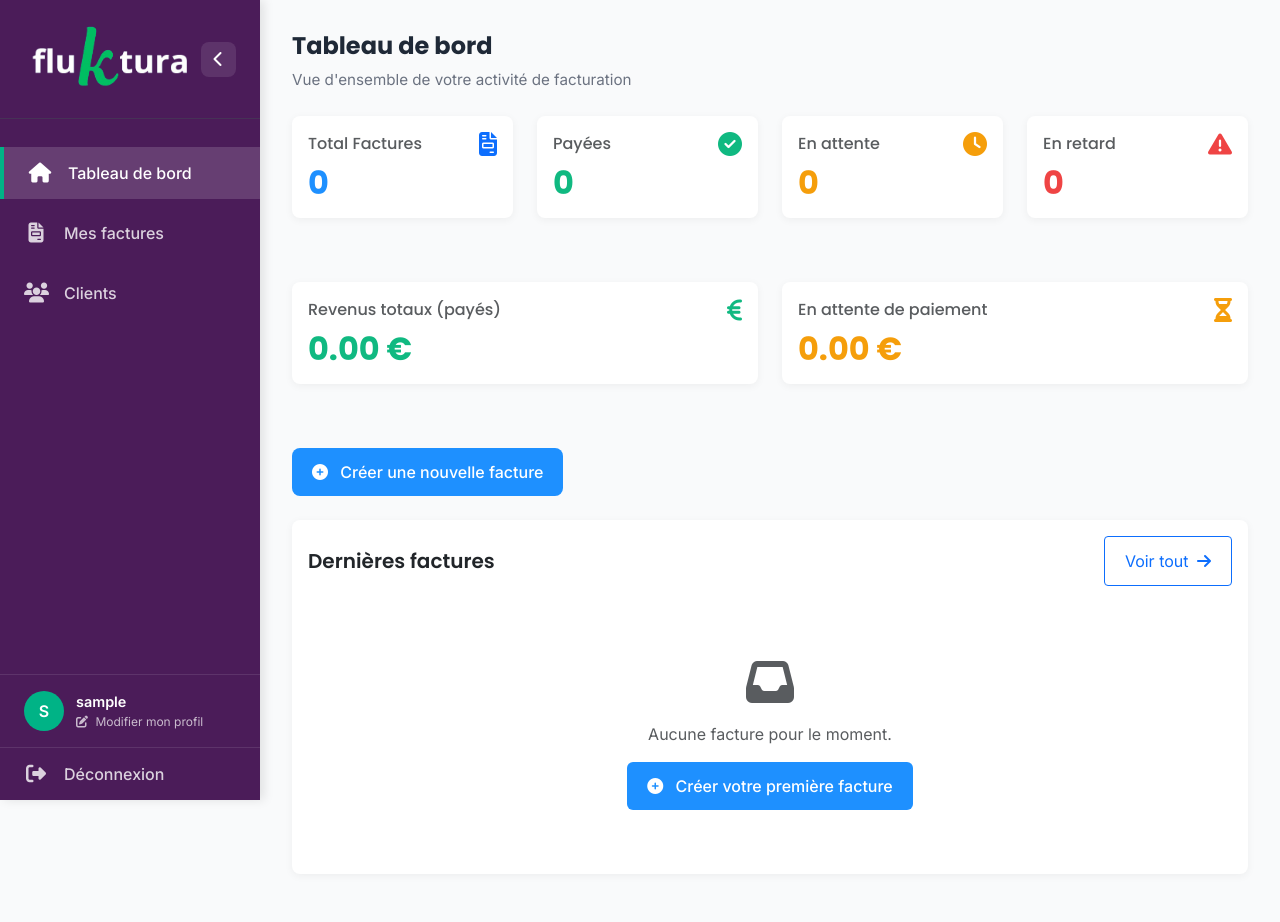
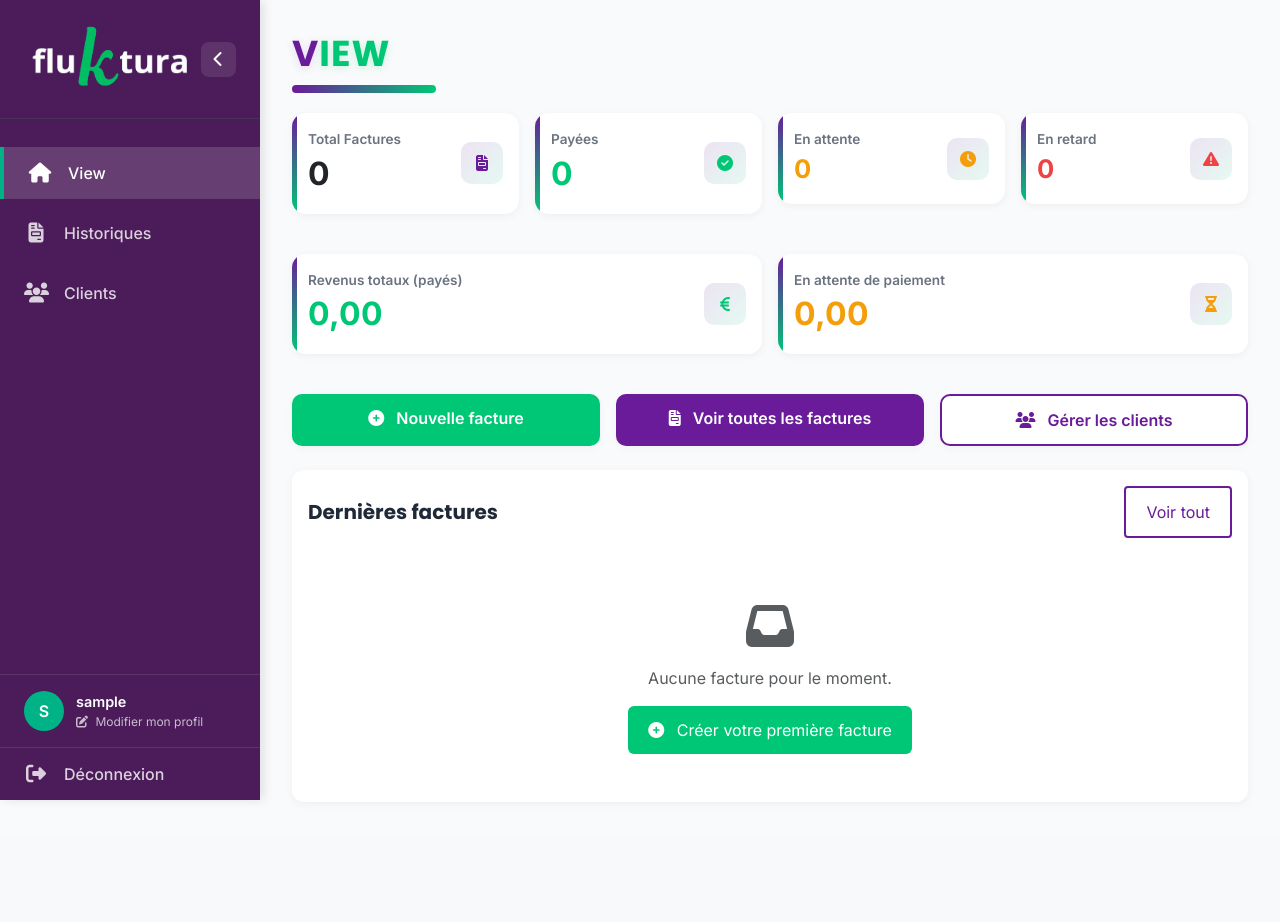
Before and after one commit to kossaiRedou/EasInvoice, a Django app: page /dashboard/ in a window 1280 px wide. After the commit the page ends 800 px from the top, so only its background shows below. Run offline with Django 5.2, Linux system fonts and the light colour scheme; the visitor is signed in with stand-in values (Sample User, id 1); data that the repository does not hold is empty; parts of the project's set-up code (start-up, migrations or seed data) failed here and were passed over.

Commit message:
dasboard embeli, titre changé en VIEW

```diff
--- a/templates/CORE/dashboard.html
+++ b/templates/CORE/dashboard.html
@@ -5,176 +5,190 @@
 {% block extra_css %}
 {{ block.super }}
 <style>
-    /* Mobile optimization pour dashboard */
-    @media (max-width: 768px) {
-        /* Stats cards: 2 colonnes sur mobile */
-        .row.g-4 .col-md-3 {
-            width: 50%;
-            padding-left: 0.5rem;
-            padding-right: 0.5rem;
+    :root {
+        --dash-purple: #6A1B9A; /* logo purple */
+        --dash-green: #00C776;  /* logo green */
     }
 
-        .row.g-4 .col-md-6 {
-            width: 100%;
-            padding-left: 0.5rem;
-            padding-right: 0.5rem;
+    /* Header */
+    .page-header {
+        margin-bottom: 1.25rem;
     }
+    .page-title {
+        font-weight: 800;
+        margin: 0;
+        letter-spacing: 0.2px;
+    }
+    .page-subtitle {
+        color: var(--text-secondary);
+        margin-top: 0.25rem;
+    }
+    /* Embellished title */
+    .brand-title { position: relative; display: inline-block; letter-spacing: 1px; }
+    .brand-title::after { content: ''; display: block; height: 8px; width: 180px; max-width: 80%; margin-top: 10px; border-radius: 999px; background: linear-gradient(90deg, var(--dash-purple), var(--dash-green)); }
+    .brand-purple { color: var(--dash-purple); text-shadow: 0 2px 8px rgba(106,27,154,.15); }
+    .brand-green { color: var(--dash-green); text-shadow: 0 2px 8px rgba(0,199,118,.18); }
+    .page-title.brand-title { font-size: 2.25rem; }
 
-        /* Cards plus compactes sur mobile */
-        .card {
-            margin-bottom: 1rem;
+    /* KPI Cards */
+    .kpi-card {
+        position: relative;
+        border: none;
+        border-radius: 14px;
+        background: white;
+        box-shadow: 0 2px 8px rgba(0,0,0,0.05);
+        overflow: hidden;
+        transition: transform .15s ease, box-shadow .2s ease;
     }
+    .kpi-card::before {
+        content: '';
+        position: absolute;
+        inset: 0 auto 0 0;
+        width: 5px;
+        background: linear-gradient(180deg, var(--dash-purple), var(--dash-green));
+    }
+    .kpi-card:hover {
+        transform: translateY(-2px);
+        box-shadow: 0 8px 18px rgba(0,0,0,0.08);
+    }
+    .kpi-icon {
+        width: 42px; height: 42px;
+        display: inline-flex; align-items: center; justify-content: center;
+        border-radius: 10px;
+        background: linear-gradient(135deg, rgba(106,27,154,.12), rgba(0,199,118,.10));
+        color: var(--dash-purple);
+    }
+    .kpi-label { color: var(--text-secondary); font-size: .85rem; font-weight: 600; }
+    .kpi-value { font-weight: 800; font-size: 2rem; letter-spacing: .3px; }
+    .kpi-value.small { font-size: 1.6rem; }
 
-        .card-body {
-            padding: 1rem;
+    /* Quick actions */
+    .quick-actions .btn {
+        border-radius: 10px;
+        font-weight: 600;
+        padding: .75rem 1rem;
+        box-shadow: 0 2px 8px rgba(0,0,0,0.04);
+        transition: transform .15s ease, box-shadow .2s ease;
     }
+    .quick-actions .btn:hover { transform: translateY(-2px); box-shadow: 0 6px 16px rgba(0,0,0,0.08); }
+    .btn-purple { background: var(--dash-purple); color: #fff; border: none; }
+    .btn-green  { background: var(--dash-green); color: #fff; border: none; }
+    .btn-outline-purple { border: 2px solid var(--dash-purple); color: var(--dash-purple); background: #fff; }
+    .btn-outline-purple:hover { background: rgba(106,27,154,.08); }
 
-        .card-body h2 {
-            font-size: 1.75rem;
-        }
+    /* Table */
+    .table-container { background: white; border-radius: 12px; box-shadow: 0 2px 10px rgba(0,0,0,.05); }
+    .table thead { background: #f8fafc; }
+    .table-hover tbody tr:hover { background: #fbfbff; }
 
-        .card-body h6 {
-            font-size: 0.8rem;
-        }
+    /* Badges status keep existing classes, ensure bold */
+    .badge { font-weight: 700; }
 
-        /* Button actions full width */
-        .mb-4 .btn-lg {
-            width: 100%;
-            margin-bottom: 1rem;
-        }
-
-        /* Table responsive sur mobile */
-        .table {
-            font-size: 0.8rem;
-        }
-
-        .table th, .table td {
-            padding: 0.5rem 0.25rem;
-        }
-
-        /* Masquer certaines colonnes sur mobile */
-        @media (max-width: 576px) {
-            .table th:nth-child(3),
-            .table td:nth-child(3),
-            .table th:nth-child(6),
-            .table td:nth-child(6) {
-                display: none;
-            }
-
-            .row.g-4 .col-md-3 {
-                width: 100%;
-            }
-        }
+    @media (max-width: 768px) {
+        .kpi-value { font-size: 1.6rem; }
+        .page-title.brand-title { font-size: 1.9rem; }
+        .brand-title::after { height: 6px; width: 140px; }
     }
 </style>
 {% endblock %}
 
 {% block content %}
 <div class="page-header">
-    <h1 class="page-title">Tableau de bord</h1>
-    <p class="page-subtitle">Vue d'ensemble de votre activité de facturation</p>
+    <h1 class="page-title brand-title"><span class="brand-purple">V</span><span class="brand-green">IEW</span></h1>
+
 </div>
 
-<!-- Statistiques -->
-<div class="row g-4 mb-5">
-    <div class="col-md-3">
-        <div class="card">
-            <div class="card-body">
-                <div class="d-flex align-items-center justify-content-between mb-2">
-                    <h6 class="text-muted mb-0">Total Factures</h6>
-                    <i class="fas fa-file-invoice text-primary" style="font-size: 1.5rem;"></i>
+<!-- KPIs -->
+<div class="row g-3 mb-4">
+    <div class="col-6 col-md-3">
+        <div class="card kpi-card">
+            <div class="card-body d-flex align-items-center justify-content-between">
+                <div>
+                    <div class="kpi-label">Total Factures</div>
+                    <div class="kpi-value" data-countup="{{ total_invoices|default:0 }}">0</div>
                 </div>
-                <h2 class="mb-0" style="color: var(--blue-primary); font-weight: 700;">{{ total_invoices }}</h2>
+                <div class="kpi-icon"><i class="fas fa-file-invoice"></i></div>
             </div>
         </div>
     </div>
-
-    <div class="col-md-3">
-        <div class="card">
-            <div class="card-body">
-                <div class="d-flex align-items-center justify-content-between mb-2">
-                    <h6 class="text-muted mb-0">Payées</h6>
-                    <i class="fas fa-check-circle" style="font-size: 1.5rem; color: #10B981;"></i>
+    <div class="col-6 col-md-3">
+        <div class="card kpi-card">
+            <div class="card-body d-flex align-items-center justify-content-between">
+                <div>
+                    <div class="kpi-label">Payées</div>
+                    <div class="kpi-value" style="color: var(--dash-green);" data-countup="{{ paid_invoices|default:0 }}">0</div>
                 </div>
-                <h2 class="mb-0" style="color: #10B981; font-weight: 700;">{{ paid_invoices }}</h2>
+                <div class="kpi-icon" style="color: var(--dash-green);"><i class="fas fa-check-circle"></i></div>
             </div>
         </div>
     </div>
-
-    <div class="col-md-3">
-        <div class="card">
-            <div class="card-body">
-                <div class="d-flex align-items-center justify-content-between mb-2">
-                    <h6 class="text-muted mb-0">En attente</h6>
-                    <i class="fas fa-clock" style="font-size: 1.5rem; color: #F59E0B;"></i>
+    <div class="col-6 col-md-3">
+        <div class="card kpi-card">
+            <div class="card-body d-flex align-items-center justify-content-between">
+                <div>
+                    <div class="kpi-label">En attente</div>
+                    <div class="kpi-value small" style="color: #F59E0B;" data-countup="{{ pending_invoices|default:0 }}">0</div>
                 </div>
-                <h2 class="mb-0" style="color: #F59E0B; font-weight: 700;">{{ pending_invoices }}</h2>
+                <div class="kpi-icon" style="color:#F59E0B;"><i class="fas fa-clock"></i></div>
             </div>
         </div>
     </div>
-
-    <div class="col-md-3">
-        <div class="card">
-            <div class="card-body">
-                <div class="d-flex align-items-center justify-content-between mb-2">
-                    <h6 class="text-muted mb-0">En retard</h6>
-                    <i class="fas fa-exclamation-triangle" style="font-size: 1.5rem; color: #EF4444;"></i>
+    <div class="col-6 col-md-3">
+        <div class="card kpi-card">
+            <div class="card-body d-flex align-items-center justify-content-between">
+                <div>
+                    <div class="kpi-label">En retard</div>
+                    <div class="kpi-value small" style="color:#EF4444;" data-countup="{{ overdue_invoices|default:0 }}">0</div>
                 </div>
-                <h2 class="mb-0" style="color: #EF4444; font-weight: 700;">{{ overdue_invoices }}</h2>
+                <div class="kpi-icon" style="color:#EF4444;"><i class="fas fa-exclamation-triangle"></i></div>
             </div>
         </div>
     </div>
 </div>
 
-<!-- Montants -->
-<div class="row g-4 mb-5">
+<!-- Revenus / En attente -->
+<div class="row g-3 mb-4">
     <div class="col-md-6">
-        <div class="card">
-            <div class="card-body">
-                <div class="d-flex align-items-center justify-content-between mb-2">
-                    <h6 class="text-muted mb-0">Revenus totaux (payés)</h6>
-                    <i class="fas fa-euro-sign" style="font-size: 1.5rem; color: #10B981;"></i>
+        <div class="card kpi-card">
+            <div class="card-body d-flex align-items-center justify-content-between">
+                <div>
+                    <div class="kpi-label">Revenus totaux (payés)</div>
+                    <div class="kpi-value" style="color: var(--dash-green);" data-countup-decimal="{{ total_revenue|default:0 }}">0</div>
                 </div>
-                <h2 class="mb-0" style="color: #10B981; font-weight: 700;">{{ total_revenue|floatformat:2 }} €</h2>
+                <div class="kpi-icon" style="color: var(--dash-green);"><i class="fas fa-euro-sign"></i></div>
             </div>
         </div>
     </div>
-
     <div class="col-md-6">
-        <div class="card">
-            <div class="card-body">
-                <div class="d-flex align-items-center justify-content-between mb-2">
-                    <h6 class="text-muted mb-0">En attente de paiement</h6>
-                    <i class="fas fa-hourglass-half" style="font-size: 1.5rem; color: #F59E0B;"></i>
+        <div class="card kpi-card">
+            <div class="card-body d-flex align-items-center justify-content-between">
+                <div>
+                    <div class="kpi-label">En attente de paiement</div>
+                    <div class="kpi-value" style="color:#F59E0B;" data-countup-decimal="{{ pending_amount|default:0 }}">0</div>
                 </div>
-                <h2 class="mb-0" style="color: #F59E0B; font-weight: 700;">{{ pending_amount|floatformat:2 }} €</h2>
+                <div class="kpi-icon" style="color:#F59E0B;"><i class="fas fa-hourglass-half"></i></div>
             </div>
         </div>
     </div>
 </div>
 
-<!-- Action rapide -->
-<div class="mb-4">
-    <a href="{% url 'CORE:generate_invoice' %}" class="btn btn-primary btn-lg">
-        <i class="fas fa-plus-circle me-2"></i>
-        Créer une nouvelle facture
-    </a>
+<!-- Quick actions -->
+<div class="quick-actions d-grid gap-2 gap-md-3 mb-4" style="grid-template-columns: repeat(auto-fit, minmax(220px, 1fr));">
+    <a href="{% url 'CORE:generate_invoice' %}" class="btn btn-green"><i class="fas fa-plus-circle me-2"></i> Nouvelle facture</a>
+    <a href="{% url 'CORE:invoice_list' %}" class="btn btn-purple"><i class="fas fa-file-invoice me-2"></i> Voir toutes les factures</a>
+    <a href="{% url 'CORE:client_list' %}" class="btn btn-outline-purple"><i class="fas fa-users me-2"></i> Gérer les clients</a>
 </div>
 
 <!-- Dernières factures -->
-<div class="card">
-    <div class="card-body">
-        <div class="d-flex justify-content-between align-items-center mb-4">
-            <h3 class="h5 mb-0" style="font-weight: 600;">Dernières factures</h3>
-            <a href="{% url 'CORE:invoice_list' %}" class="btn btn-sm btn-outline-primary">
-                Voir tout <i class="fas fa-arrow-right ms-1"></i>
-            </a>
+<div class="table-container">
+    <div class="p-3 d-flex justify-content-between align-items-center">
+        <h2 class="h5 m-0" style="font-weight: 700;">Dernières factures</h2>
+        <a href="{% url 'CORE:invoice_list' %}" class="btn btn-sm btn-outline-purple">Voir tout</a>
     </div>
-
+    <div class="table-responsive">
         {% if invoices %}
-            <div class="table-responsive">
-                <table class="table table-hover align-middle">
-                    <thead class="table-light">
+        <table class="table table-hover align-middle m-0">
+            <thead>
                 <tr>
                     <th>Numéro</th>
                     <th>Client</th>
@@ -187,9 +201,7 @@
             <tbody>
                 {% for invoice in invoices %}
                 <tr>
-                                <td><a href="{% url 'CORE:invoice_detail' invoice.id %}" class="btn btn-sm btn-outline-primary">
-                                    <strong>{{ invoice.invoice_number }}
-                                </a></strong></td>
+                    <td><strong>{{ invoice.invoice_number }}</strong></td>
                     <td>{{ invoice.to_name }}</td>
                     <td>{{ invoice.invoice_date|date:"d/m/Y" }}</td>
                     <td class="text-end"><strong>{{ invoice.total|floatformat:2 }} €</strong></td>
@@ -199,23 +211,18 @@
                         </span>
                     </td>
                     <td class="text-end">
-                                    <a href="{% url 'CORE:invoice_detail' invoice.id %}" class="btn btn-sm btn-outline-primary">
-                                        <i class="fas fa-eye"></i>
-                                    </a>
-                                    <a href="{% url 'CORE:invoice_download_pdf' invoice.id %}" class="btn btn-sm btn-outline-success">
-                                        <i class="fas fa-download"></i>
-                                    </a>
+                        <a href="{% url 'CORE:invoice_detail' invoice.id %}" class="btn btn-sm btn-outline-purple"><i class="fas fa-eye"></i></a>
+                        <a href="{% url 'CORE:invoice_download_pdf' invoice.id %}" class="btn btn-sm btn-green"><i class="fas fa-download"></i></a>
                     </td>
                 </tr>
                 {% endfor %}
             </tbody>
         </table>
-            </div>
         {% else %}
         <div class="text-center py-5">
             <i class="fas fa-inbox fa-3x text-muted mb-3"></i>
             <p class="text-muted mb-3">Aucune facture pour le moment.</p>
-                <a href="{% url 'CORE:generate_invoice' %}" class="btn btn-primary">
+            <a href="{% url 'CORE:generate_invoice' %}" class="btn btn-green">
                 <i class="fas fa-plus-circle me-2"></i>
                 Créer votre première facture
             </a>
@@ -224,3 +231,32 @@
     </div>
 </div>
 {% endblock %}
+
+{% block extra_js %}
+{{ block.super }}
+<script>
+    // Simple count-up animation
+    function animateCount(el, target, isMoney) {
+        const duration = 900;
+        const start = 0;
+        const startTime = performance.now();
+        function step(now) {
+            const p = Math.min(1, (now - startTime) / duration);
+            const value = start + (target - start) * p;
+            el.textContent = isMoney ? value.toLocaleString('fr-FR', {minimumFractionDigits: 2, maximumFractionDigits: 2}) : Math.round(value);
+            if (p < 1) requestAnimationFrame(step);
+        }
+        requestAnimationFrame(step);
+    }
+    document.addEventListener('DOMContentLoaded', () => {
+        document.querySelectorAll('[data-countup]').forEach(el => {
+            const v = parseFloat(el.getAttribute('data-countup')) || 0;
+            animateCount(el, v, false);
+        });
+        document.querySelectorAll('[data-countup-decimal]').forEach(el => {
+            const v = parseFloat(el.getAttribute('data-countup-decimal')) || 0;
+            animateCount(el, v, true);
+        });
+    });
+</script>
+{% endblock %}
--- a/templates/auth_base.html
+++ b/templates/auth_base.html
@@ -41,7 +41,7 @@
 
     .form-control:focus {
         border-color: var(--blue-primary);
-        box-shadow: 0 0 0 0.2rem rgba(30,144,255,0.25);
+        box-shadow: 0 0 0 0.2rem rgba(89, 15, 99, 0.25);
     }
 
     .btn-primary {
--- a/templates/dashboard_base.html
+++ b/templates/dashboard_base.html
@@ -420,13 +420,13 @@
             <li class="nav-item">
                 <a href="{% url 'CORE:dashboard' %}" class="nav-link {% if request.resolver_match.url_name == 'dashboard' %}active{% endif %}">
                     <i class="fas fa-home"></i>
-                    <span class="nav-link-text">Tableau de bord</span>
+                    <span class="nav-link-text">View</span>
                 </a>
             </li>
             <li class="nav-item">
                 <a href="{% url 'CORE:invoice_list' %}" class="nav-link {% if 'invoice' in request.resolver_match.url_name and request.resolver_match.url_name != 'generate_invoice' %}active{% endif %}">
                     <i class="fas fa-file-invoice"></i>
-                    <span class="nav-link-text">Mes factures</span>
+                    <span class="nav-link-text">Historiques</span>
                 </a>
             </li>
             <li class="nav-item">
```
Lines whose indentation alone changed are shown as unchanged.
